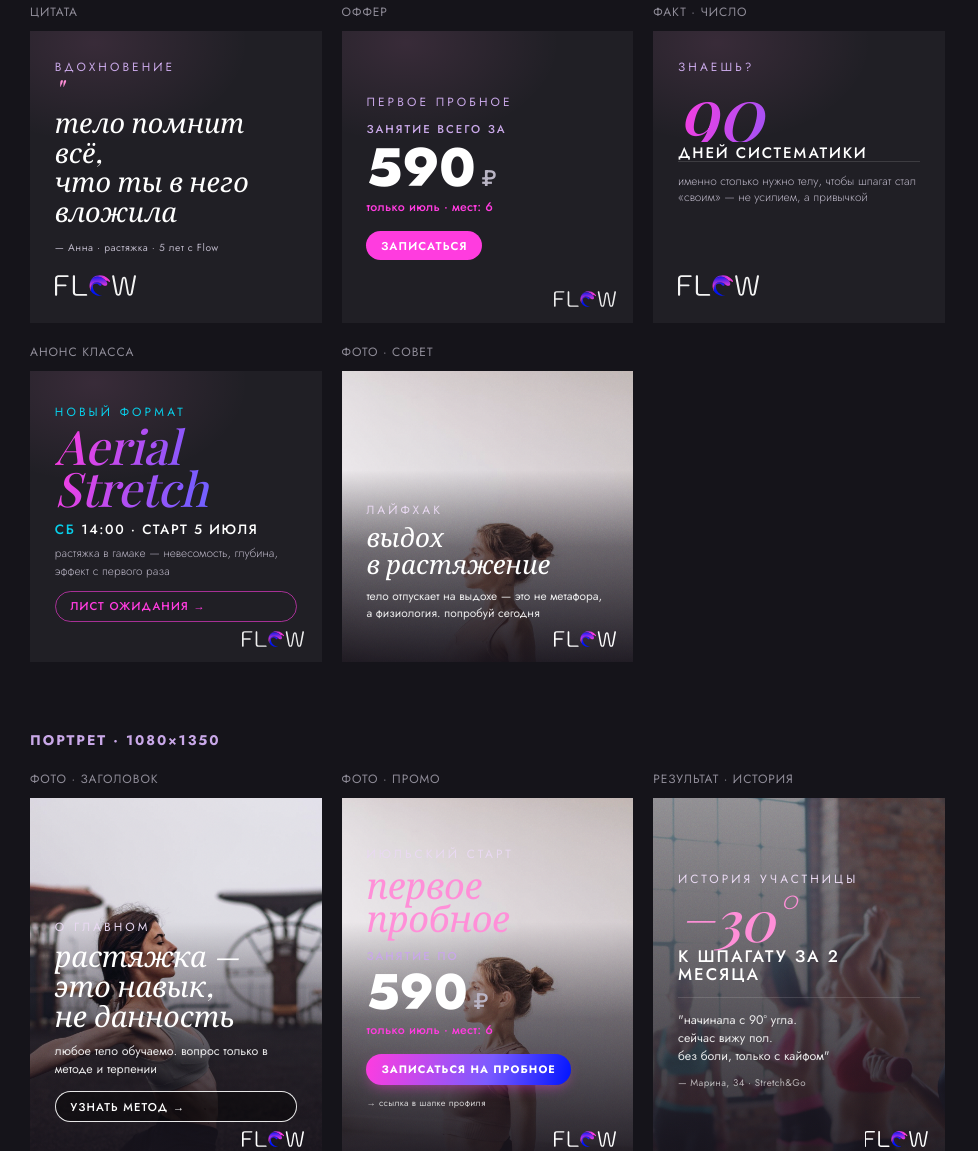
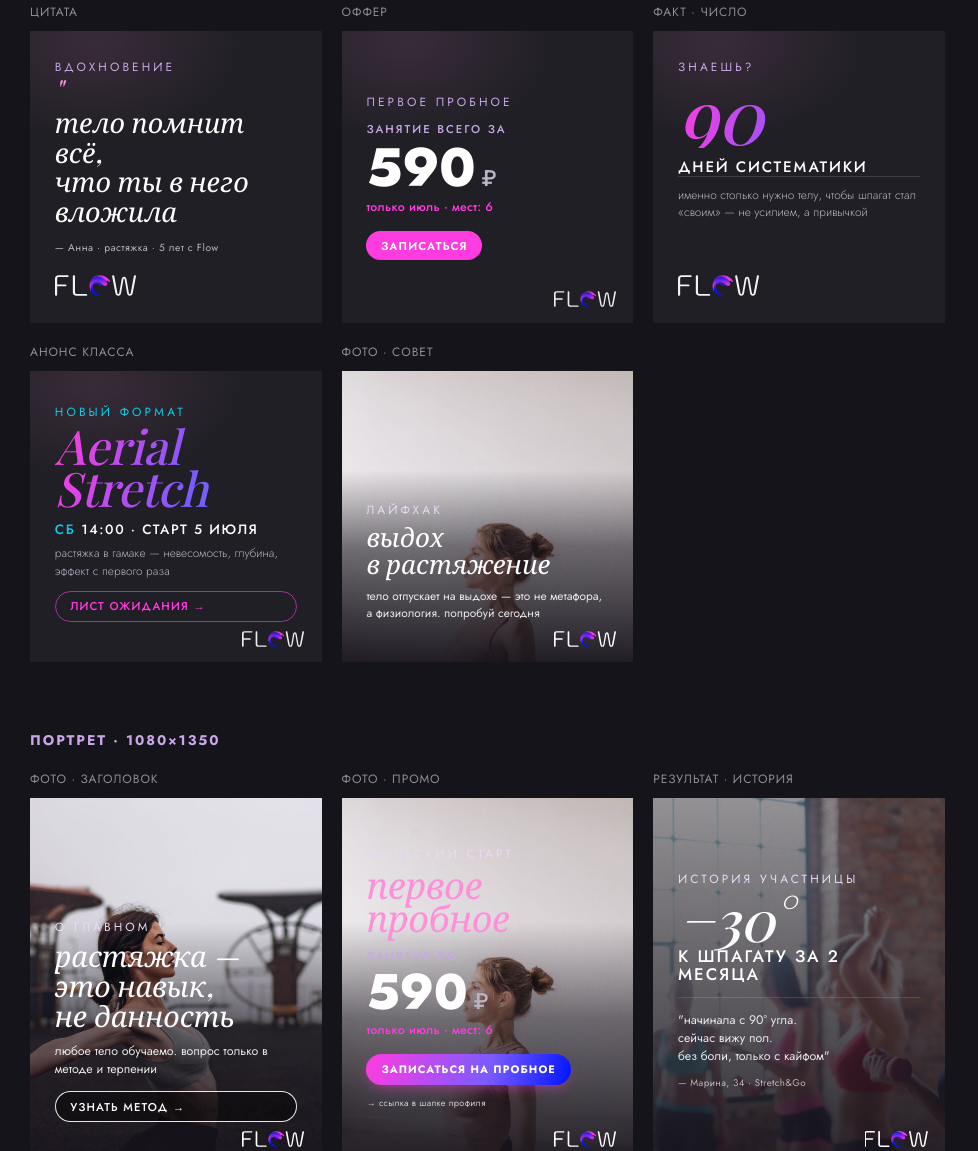
Before and after one commit to Integramma-korp/flow-instagram-ds, a plain HTML site: page posts.html in a window 1280 px wide. Shown: the part 212-1363 px from the top of the page, without its empty margins (0-978 px from the left). Drawn offline with nearby package versions, Linux system fonts and the light colour scheme; a web font is replaced by a local one.

Commit message:
posts: fix readability — fact card spacing, result hero white over photo

```diff
--- a/posts.html
+++ b/posts.html
@@ -105,8 +105,8 @@
         <div class="pad" style="justify-content:space-between;padding:100px 92px;">
           <div>
             <div class="over">знаешь?</div>
-            <div class="hero gt" style="font-size:280px;line-height:.82;margin-top:20px;">90</div>
-            <div class="subhead" style="font-size:56px;margin-top:12px;">дней систематики</div>
+            <div class="hero gt" style="font-size:280px;line-height:.9;margin-top:20px;">90</div>
+            <div class="subhead" style="font-size:56px;margin-top:44px;">дней систематики</div>
           </div>
           <div>
             <div class="hairline" style="margin-bottom:38px;"></div>
@@ -215,7 +215,7 @@
         <div class="duo"></div><div class="scrim scrim--center"></div>
         <div class="pad" style="justify-content:center;align-items:flex-start;">
           <div class="over" style="margin-bottom:28px;">история участницы</div>
-          <div class="hero gt" style="font-size:210px;line-height:.85;">−30°</div>
+          <div class="hero" style="font-size:210px;line-height:.85;color:var(--on-photo);">−30°</div>
           <div class="subhead" style="font-size:62px;margin-top:18px;">к шпагату за 2 месяца</div>
           <div class="hairline" style="margin:50px 0;width:100%;"></div>
           <div class="body" style="font-size:46px;">"начинала с 90° угла.<br>сейчас вижу пол.<br>без боли, только с кайфом"</div>
```
